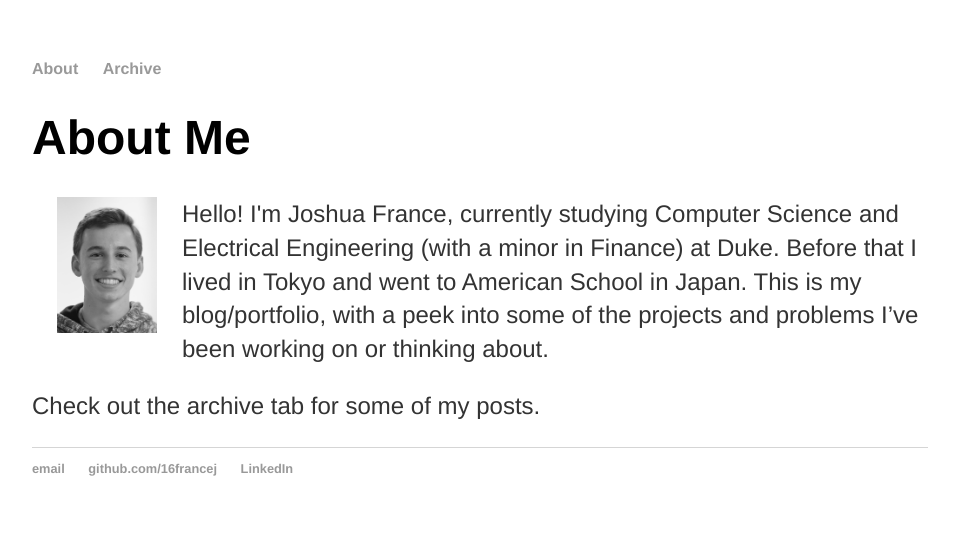
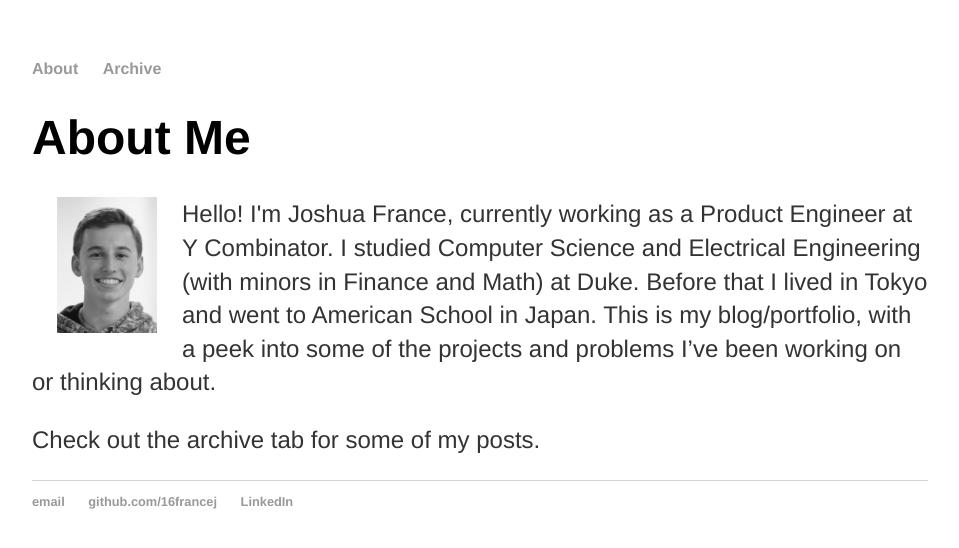
Before and after one commit to 16francej/16francej.github.io, a Jekyll site: the page built from index.html, in a window 1280 px wide. Shown: the top 548 px of the page, without its empty margins (160-1119 px from the left). Built offline with Jekyll 4.4.1, drawn with Linux system fonts in a browser that asks for light colours.

Commit message:
Update index.html

```diff
--- a/index.html
+++ b/index.html
@@ -6,7 +6,7 @@ title: Joshua France
 	<h1>About Me </h1>
 	<div>
 	<img src="/assets/headshot.png" alt ="Headshot" class = "headshot" align = "left">
-	<p>Hello! I'm Joshua France, currently studying Computer Science and Electrical Engineering (with a minor in Finance) at Duke. Before that I lived in Tokyo and went to American School in Japan. This is my blog/portfolio, with a peek into some of the projects and problems I’ve been working on or thinking about. </p>
+	<p>Hello! I'm Joshua France, currently working as a Product Engineer at Y Combinator. I studied Computer Science and Electrical Engineering (with minors in Finance and Math) at Duke. Before that I lived in Tokyo and went to American School in Japan. This is my blog/portfolio, with a peek into some of the projects and problems I’ve been working on or thinking about. </p>
 	<p>Check out the archive tab for some of my posts. </p>
 	</div>
 </div><!-- /.blurb -->
```
